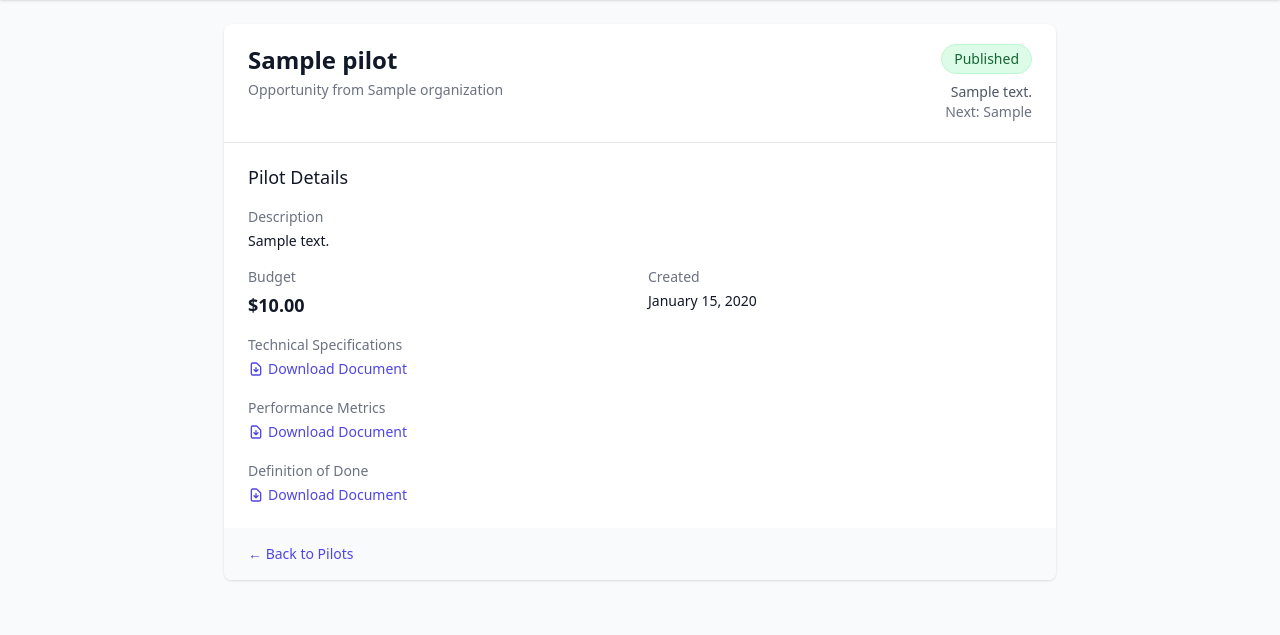
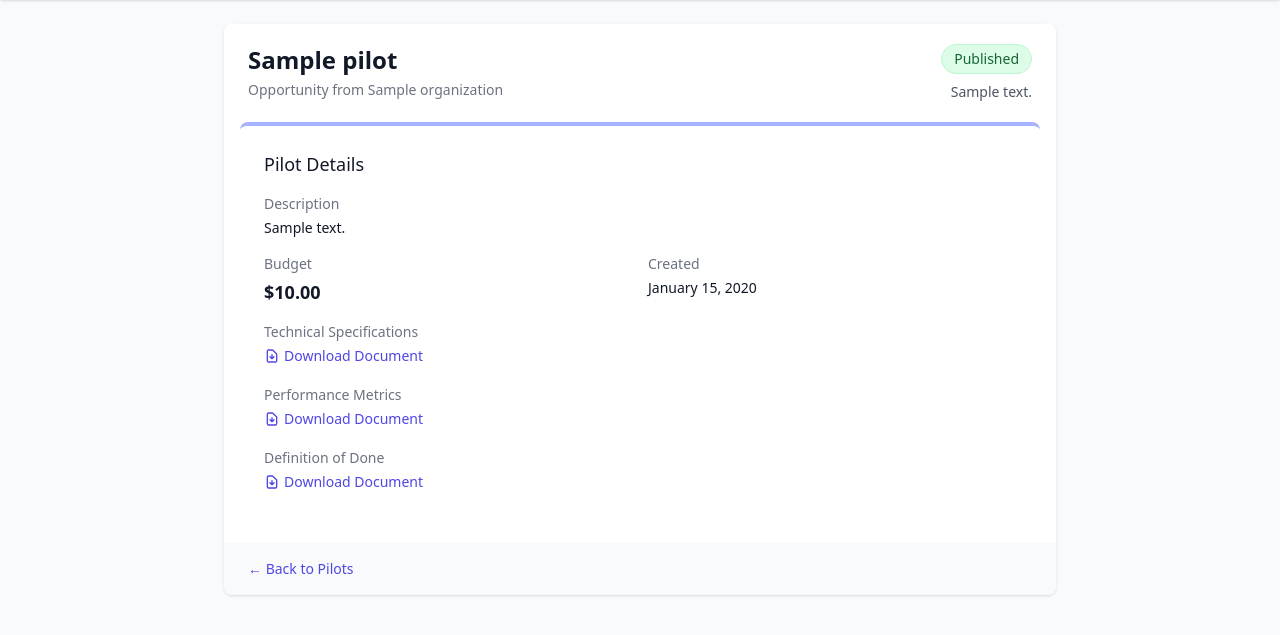
Before and after one commit to sameerhimati/fend-marketplace, a Django app: template templates/pilots/pilot_detail.html in a window 1280 px wide. Shown: the part 64-699 px from the top of the page. Run offline with Django 5.2, Linux system fonts and the light colour scheme; the template is opened without the code that fills it: most values are stand-ins (such as "Sample title", 1, 10 or a date in 2020); some libraries are stand-ins or nearby versions.

Commit message:
UI update

```diff
--- a/templates/pilots/pilot_detail.html
+++ b/templates/pilots/pilot_detail.html
@@ -42,12 +42,14 @@
                         {% endif %}
                     </span>
 
-                    {% if summary %}
-                    <div class="mt-2 text-sm text-gray-600 max-w-xs">
+                    <!-- Simplified status info -->
+                    {% if summary and has_working_agreement %}
+                    <div class="mt-2 text-sm text-gray-600">
+                        <p class="font-medium">{{ working_agreement.startup.name }}</p>
+                    </div>
+                    {% elif summary %}
+                    <div class="mt-2 text-sm text-gray-600">
                         <p class="font-medium">{{ summary }}</p>
-                        {% if next_action %}
-                        <p class="text-gray-500">Next: {{ next_action }}</p>
-                        {% endif %}
                     </div>
                     {% endif %}
                 </div>
@@ -55,7 +57,7 @@
 
             <!-- WORKING AGREEMENT SECTION (Primary for active work) -->
             {% if has_working_agreement %}
-            <div class="border-t border-gray-200 px-4 py-5 sm:px-6 bg-blue-50">
+            <div class="border-t-4 border-blue-500 bg-blue-50 px-6 py-6 mx-4 mb-6 rounded-lg">
                 <h3 class="text-lg font-medium text-blue-900 mb-4 flex items-center">
                     <svg class="w-5 h-5 mr-2" fill="none" stroke="currentColor" viewBox="0 0 24 24">
                         <path stroke-linecap="round" stroke-linejoin="round" stroke-width="2" d="M9 12l2 2 4-4m6 2a9 9 0 11-18 0 9 9 0 0118 0z"></path>
@@ -111,7 +113,7 @@
                 </div>
                 {% elif can_verify_completion %}
                 <div class="mt-4 flex justify-end">
-                    <form method="post" action="{% url 'pilots:verify_completion' relationship.bid.pk %}" class="inline">
+                    <form method="post" action="{% url 'pilots:verify_completion' bid.pk %}"  class="inline">
                         {% csrf_token %}
                         <button type="submit"
                                 class="inline-flex items-center px-4 py-2 border border-transparent text-sm font-medium rounded-md text-white bg-purple-600 hover:bg-purple-700"
@@ -126,7 +128,7 @@
 
             <!-- BID MANAGEMENT SECTION (For enterprises with pending bids) -->
             {% if is_owner and relationship.bids_count > 0 %}
-            <div class="border-t border-gray-200 px-4 py-5 sm:px-6">
+            <div class="border-t-4 border-gray-300 bg-gray-50 px-6 py-6 mx-4 mb-6 rounded-lg">
                 <h3 class="text-lg font-medium text-gray-900 mb-4">Bid Management</h3>
 
                 <!-- Approved/Active Bids -->
@@ -156,7 +158,7 @@
                 <div class="mb-6">
                     <h4 class="text-md font-medium text-gray-700 mb-3">Pending Review ({{ pending_bids.count }})</h4>
                     {% for bid in pending_bids %}
-                    <div class="bg-gray-50 border border-gray-200 rounded-lg p-4 mb-3">
+                    <div class="bg-white border border-gray-200 rounded-lg p-4 mb-3 shadow-sm">
                         <div class="flex justify-between items-start">
                             <div class="flex-1">
                                 <div class="flex justify-between items-center mb-2">
@@ -213,7 +215,7 @@
             {% endif %}
 
             <!-- PILOT INFORMATION SECTION (Collapsed when working agreement exists) -->
-            <div class="border-t border-gray-200 px-4 py-5 sm:px-6 {% if has_working_agreement %}bg-gray-50{% endif %}">
+            <div class="border-t-4 border-indigo-300 {% if has_working_agreement %}bg-gray-50{% else %}bg-white{% endif %} px-6 py-6 mx-4 mb-6 rounded-lg">
                 {% if has_working_agreement %}
                 <details class="mb-4">
                     <summary class="cursor-pointer text-lg font-medium text-gray-700 hover:text-gray-900">
```
